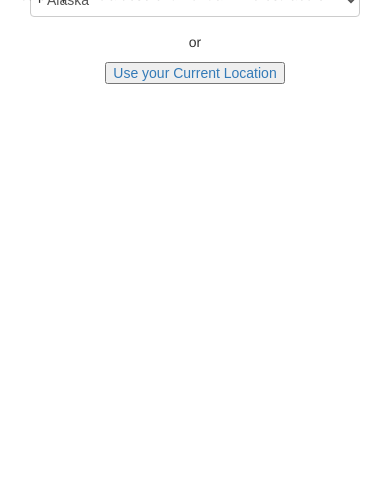
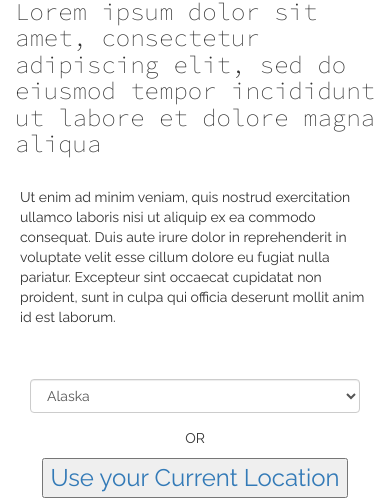
Before and after one commit to syoon123/innovate_or_die, a Flask app: page / in a window 390 px wide. Shown: the part 581-1079 px from the top of the page. Before the commit the page ends 665 px from the top, so only its background shows below. Run offline with Flask 2, Linux system fonts and the light colour scheme; a user stored in the database is signed in; some libraries are stand-ins or nearby versions.

Commit message:
front end changes

```diff
--- a/static/style.css
+++ b/static/style.css
@@ -2,6 +2,18 @@
 /*	border: 1px solid yellowgreen;*/
 }
 
+body {
+	font-family: 'Raleway', sans-serif;
+}
+
+h1, h2, h3 {
+	font-family: 'Source Code Pro', monospace;
+}
+
+h1 {
+	color: white;
+	font-size: 4em;
+}
 
 ul {
 	list-style-type: none;
@@ -25,7 +37,7 @@
 
 .text-overlay {
 	position: absolute;
-	top: 125px;
+	top: 250px;
 	left: 0;
 	width: 100%;
 }
@@ -33,3 +45,11 @@
 .space {
 	padding: 20px;
 }
+
+.back-img {
+	filter: blur(5px) grayscale(15%);
+}
+
+.location {
+	font-size: 24px
+}
--- a/templates/index.html
+++ b/templates/index.html
@@ -6,9 +6,11 @@
 
 		<meta http-equiv="Content-Type" content="text/html; charset=windows-1252">
 		<meta name="viewport" content="width=device-width, initial-scale=1">
+		<link href="https://necolas.github.io/normalize.css/7.0.0/normalize.css" rel="stylesheet" type="text/css">
 		<link href="../static/bootstrap/css/bootstrap.css" rel="stylesheet" type="text/css">
 		<link href="../static/style.css" rel="stylesheet" type="text/css">
-		<link href="https://necolas.github.io/normalize.css/7.0.0/normalize.css" rel="stylesheet" type="text/css">
+		<link href="https://fonts.googleapis.com/css?family=Montserrat:400,900|Raleway|Source+Code+Pro:200" rel="stylesheet">
+
 
 		<title>Insert Title Here</title>
 	</head>
@@ -36,12 +38,12 @@
 			<div class="row">
 				<div class="col-md-12 text-center">
 					<div class="image">
-						<img class="img-responsive " src="http://via.placeholder.com/1200x500" alt="large background image">
-						<div class="text-overlay">
-							<h2>Choose your state to<br /> find your Congress members</h2>
+						<img class="img-responsive back-img" src="../static/img/politics.jpg" alt="large background image">
+						<div class="text-overlay text-uppercase text-emphasis">
+							<strong><h1>Choose your state to<br /> find your Congress members</h1></strong>
 							<br />
 							<div class="form-group">
-								<div class="col-md-4 col-md-offset-4">
+								<div class="col-md-6 col-md-offset-3">
 									<select class="form-control" id="state" name="state">
 										<option value="AK">Alaska</option>
 										<option value="AL">Alabama</option>
@@ -104,8 +106,8 @@
 							</div>
 
 							<div class="row">
-								<div class="col-md-12">
-									<a><button>Use your Current Location</button></a>
+								<div class="col-md-12 location">
+									<a href="#"><button>Use your Current Location</button></a>
 								</div>
 							</div>
 						</div>
```
